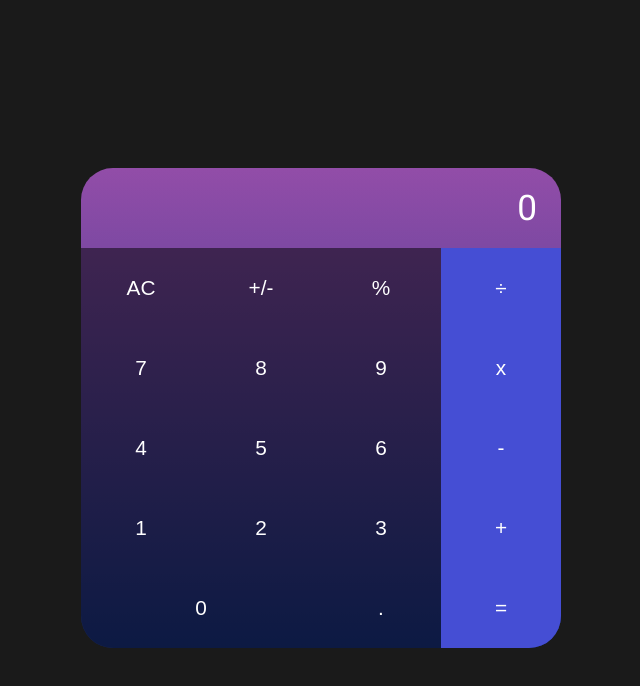
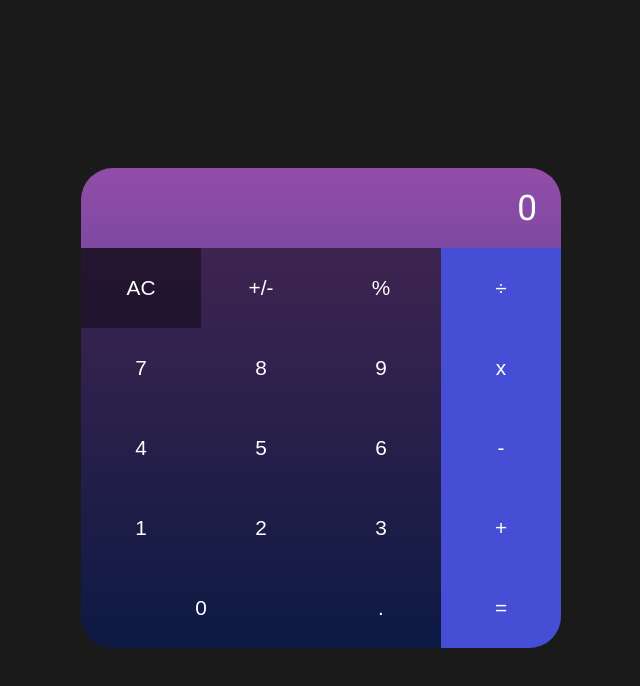
Before and after one commit to melaniesigrid/math-magicians, a React (Create React App) app: page / in a window 1280 px wide. In both pictures the pointer is over the button "AC". Shown: the top 686 px of the page, without its empty margins (319-959 px from the left). Built offline with nearby package versions, Linux system fonts and the light colour scheme.

Commit message:
Add button hover effect

```diff
--- a/src/components/calculator.css
+++ b/src/components/calculator.css
@@ -57,6 +57,10 @@ button {
 }
 
 .btn:hover {
+  background: rgba(0, 0, 0, 0.7);
+}
+
+.btn:hover {
   cursor: pointer;
 }
 
```
